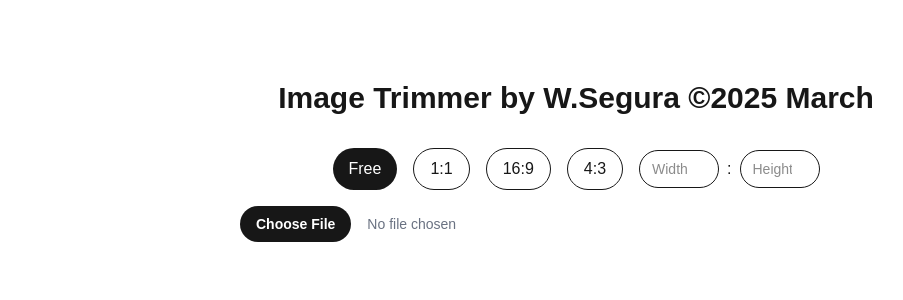
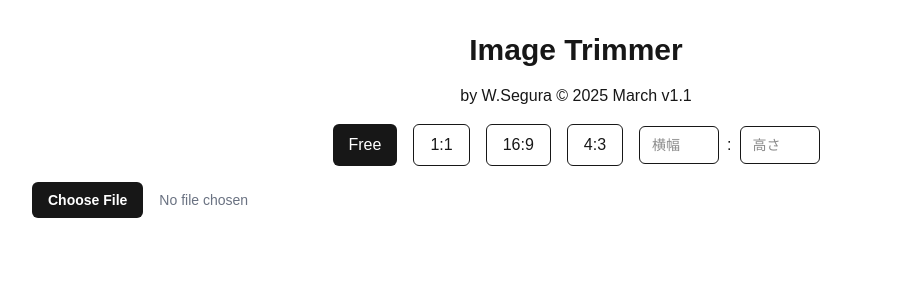
Before and after one commit to wladimirsegura/imagetrim, a Next.js app: page / in a window 1280 px wide. Shown: the top 300 px of the page, without its empty margins (64-967 px from the left). Built offline with nearby package versions, Linux system fonts and the light colour scheme.

Commit message:
added panning function

```diff
--- a/src/app/page.tsx
+++ b/src/app/page.tsx
@@ -61,33 +61,34 @@ export default function Home() {
   };
 
   return (
-    <div className="min-h-screen p-8 pb-20 sm:p-20">
-      <main className="flex flex-col gap-8 items-center max-w-4xl mx-auto">
-        <h1 className="text-3xl font-bold">Image Trimmer by W.Segura ©2025 March</h1>
+    <div className="max-w-screen min-h-screen p-4 md:p-6 lg:p-8">
+      <main className="flex flex-col gap-4 items-center max-w-6xl mx-auto">
+        <h1 className="text-2xl md:text-3xl font-bold text-center px-4">Image Trimmer </h1>
+        <h2>by W.Segura © 2025 March v1.1</h2>
 
-        <div className="w-full space-y-4">
-          <div className="flex flex-wrap gap-4 justify-center">
+        <div className="w-full max-w-[1200px] mx-auto px-2 md:px-4">
+          <div className="flex flex-wrap gap-2 md:gap-4 justify-center mb-4">
             <button
               onClick={() => setAspectRatio(undefined)}
-              className={`px-4 py-2 rounded-full ${!aspectRatio ? 'bg-foreground text-background' : 'border border-foreground'}`}
+              className={`px-3 md:px-4 py-2 rounded-md ${!aspectRatio ? 'bg-foreground text-background' : 'border border-foreground'}`}
             >
               Free
             </button>
             <button
               onClick={() => setAspectRatio(1)}
-              className={`px-4 py-2 rounded-full ${aspectRatio === 1 ? 'bg-foreground text-background' : 'border border-foreground'}`}
+              className={`px-3 md:px-4 py-2 rounded-md ${aspectRatio === 1 ? 'bg-foreground text-background' : 'border border-foreground'}`}
             >
               1:1
             </button>
             <button
               onClick={() => setAspectRatio(16/9)}
-              className={`px-4 py-2 rounded-full ${aspectRatio === 16/9 ? 'bg-foreground text-background' : 'border border-foreground'}`}
+              className={`px-3 md:px-4 py-2 rounded-md ${aspectRatio === 16/9 ? 'bg-foreground text-background' : 'border border-foreground'}`}
             >
               16:9
             </button>
             <button
               onClick={() => setAspectRatio(4/3)}
-              className={`px-4 py-2 rounded-full ${aspectRatio === 4/3 ? 'bg-foreground text-background' : 'border border-foreground'}`}
+              className={`px-3 md:px-4 py-2 rounded-md ${aspectRatio === 4/3 ? 'bg-foreground text-background' : 'border border-foreground'}`}
             >
               4:3
             </button>
@@ -95,18 +96,18 @@ export default function Home() {
               <input
                 type="number"
                 min="1"
-                placeholder="Width"
+                placeholder="横幅"
                 value={customWidth}
-                className="w-20 px-3 py-2 rounded-full border border-foreground text-sm"
+                className="w-16 md:w-20 px-2 md:px-3 py-2 rounded-md border border-foreground text-sm"
                 onChange={(e) => handleCustomRatioChange('width', e.target.value)}
               />
               <span>:</span>
               <input
                 type="number"
                 min="1"
-                placeholder="Height"
+                placeholder="高さ"
                 value={customHeight}
-                className="w-20 px-3 py-2 rounded-full border border-foreground text-sm"
+                className="w-16 md:w-20 px-2 md:px-3 py-2 rounded-md border border-foreground text-sm"
                 onChange={(e) => handleCustomRatioChange('height', e.target.value)}
               />
             </div>
@@ -118,7 +119,7 @@ export default function Home() {
           />
 
           {croppedImage && (
-            <div className="flex flex-col items-center gap-4">
+            <div className="flex flex-col items-center gap-4 mt-4 px-2 md:px-4">
               <h2 className="text-xl font-semibold">Preview</h2>
               <img
                 src={croppedImage}
@@ -127,7 +128,7 @@ export default function Home() {
               />
               <button
                 onClick={handleDownload}
-                className="rounded-full bg-foreground text-background px-6 py-2 hover:bg-[#383838] dark:hover:bg-[#ccc] transition-colors"
+                className="rounded-full bg-foreground text-background px-6 py-2 hover:bg-[#383838] dark:hover:bg-[#ccc] transition-colors mb-8"
               >
                 Download
               </button>
--- a/src/components/ImageCropper.tsx
+++ b/src/components/ImageCropper.tsx
@@ -1,6 +1,6 @@
 'use client';
 
-import { useState, useRef } from 'react';
+import { useState, useRef, useEffect } from 'react';
 import ReactCrop, { Crop, PixelCrop } from 'react-image-crop';
 import 'react-image-crop/dist/ReactCrop.css';
 
@@ -16,7 +16,57 @@ export default function ImageCropper({ aspectRatio, onCropComplete }: ImageCropp
   const [showPreview, setShowPreview] = useState(false);
   const [previewImage, setPreviewImage] = useState<string>('');
   const [zoom, setZoom] = useState<number>(1);
+  const [isPanning, setIsPanning] = useState<boolean>(false);
+  const [panStart, setPanStart] = useState<{ x: number; y: number } | null>(null);
+  const [imagePosition, setImagePosition] = useState<{ x: number; y: number }>({ x: 0, y: 0 });
+  const [isFullViewport, setIsFullViewport] = useState<boolean>(false);
   const imgRef = useRef<HTMLImageElement>(null);
+
+  useEffect(() => {
+    const handleKeyDown = (e: KeyboardEvent) => {
+      if (e.code === 'Space' && !isPanning) {
+        e.preventDefault();
+        setIsPanning(true);
+      }
+    };
+
+    const handleKeyUp = (e: KeyboardEvent) => {
+      if (e.code === 'Space') {
+        e.preventDefault();
+        setIsPanning(false);
+      }
+    };
+
+    window.addEventListener('keydown', handleKeyDown);
+    window.addEventListener('keyup', handleKeyUp);
+
+    return () => {
+      window.removeEventListener('keydown', handleKeyDown);
+      window.removeEventListener('keyup', handleKeyUp);
+    };
+  }, [isPanning]);
+
+  const handleMouseDown = (e: React.MouseEvent) => {
+    if (isPanning) {
+      e.preventDefault();
+      setPanStart({ x: e.clientX - imagePosition.x, y: e.clientY - imagePosition.y });
+    }
+  };
+
+  const handleMouseMove = (e: React.MouseEvent) => {
+    if (isPanning && panStart) {
+      e.preventDefault();
+      const newX = e.clientX - panStart.x;
+      const newY = e.clientY - panStart.y;
+      setImagePosition({ x: newX, y: newY });
+    }
+  };
+
+  const handleMouseUp = () => {
+    if (isPanning) {
+      setPanStart(null);
+    }
+  };
 
   const onSelectFile = (e: React.ChangeEvent<HTMLInputElement>) => {
     if (e.target.files && e.target.files.length > 0) {
@@ -76,37 +126,37 @@ export default function ImageCropper({ aspectRatio, onCropComplete }: ImageCropp
   };
 
   return (
-    <div className="flex flex-col items-center gap-4 w-full max-w-2xl mx-auto">
-      <div className="w-full flex items-center gap-4">
+    <div className="w-full max-w-[95vw] mx-auto px-4">
+      <div className="w-full flex flex-wrap items-center gap-4 mb-4">
         <input
           type="file"
           accept="image/*"
           onChange={onSelectFile}
           className="flex-1 text-sm text-gray-500
             file:mr-4 file:py-2 file:px-4
-            file:rounded-full file:border-0
+            file:rounded-md file:border-0
             file:text-sm file:font-semibold
             file:bg-foreground file:text-background
             hover:file:bg-[#383838] dark:hover:file:bg-[#ccc]"
         />
         {src && (
-          <div className="flex items-center gap-2">
+          <div className="flex items-center gap-2 flex-wrap">
             <button
               onClick={() => setZoom(Math.max(0.1, zoom - 0.1))}
-              className="rounded-full bg-foreground text-background px-4 py-2 hover:bg-[#383838] dark:hover:bg-[#ccc] transition-colors whitespace-nowrap"
+              className="rounded-full bg-foreground text-background px-3 py-1 hover:bg-[#383838] dark:hover:bg-[#ccc] transition-colors whitespace-nowrap"
             >
               -
             </button>
             <span className="text-sm">{Math.round(zoom * 100)}%</span>
             <button
               onClick={() => setZoom(Math.min(3, zoom + 0.1))}
-              className="rounded-full bg-foreground text-background px-4 py-2 hover:bg-[#383838] dark:hover:bg-[#ccc] transition-colors whitespace-nowrap"
+              className="rounded-full bg-foreground text-background px-3 py-1 hover:bg-[#383838] dark:hover:bg-[#ccc] transition-colors whitespace-nowrap"
             >
               +
             </button>
             <button
               onClick={getCroppedImg}
-              className="rounded-full bg-foreground text-background px-4 py-2 hover:bg-[#383838] dark:hover:bg-[#ccc] transition-colors whitespace-nowrap ml-2"
+              className="rounded-md bg-foreground text-background px-4 py-2 hover:bg-[#383838] dark:hover:bg-[#ccc] transition-colors whitespace-nowrap"
             >
               Crop Image
             </button>
@@ -116,24 +166,35 @@ export default function ImageCropper({ aspectRatio, onCropComplete }: ImageCropp
       {src && (
         <ReactCrop
           crop={crop}
-          onChange={(c) => setCrop(c)}
-          onComplete={(c) => setCompletedCrop(c)}
+          onChange={(c) => !isPanning && setCrop(c)}
+          onComplete={(c) => !isPanning && setCompletedCrop(c)}
           aspect={aspectRatio}
-          className="max-w-full"
+          className="max-w-full overflow-hidden"
+          disabled={isPanning}
         >
           <img
             ref={imgRef}
             alt="Crop me"
             src={src}
-            style={{ transform: `scale(${zoom})` }}
-            className="max-w-full h-auto transform-origin-center"
+            style={{
+              transform: `scale(${zoom}) translate(${imagePosition.x}px, ${imagePosition.y}px)`,
+              cursor: isPanning ? 'grab' : 'default',
+              width: '100%',
+              height: '100%',
+              objectFit: 'contain'
+            }}
+            className="max-h-[80vh] w-auto mx-auto"
+            onMouseDown={handleMouseDown}
+            onMouseMove={handleMouseMove}
+            onMouseUp={handleMouseUp}
+            onMouseLeave={handleMouseUp}
           />
         </ReactCrop>
       )}
 
       {showPreview && (
         <div className="fixed inset-0 bg-black bg-opacity-50 flex items-center justify-center z-50">
-          <div className="bg-background p-8 rounded-lg max-w-2xl w-full mx-4 relative">
+          <div className="bg-background p-8 rounded-md max-w-2xl w-full mx-4 relative">
             <button
               onClick={() => setShowPreview(false)}
               className="absolute top-4 right-4 text-foreground hover:text-gray-600 transition-colors"
@@ -145,11 +206,11 @@ export default function ImageCropper({ aspectRatio, onCropComplete }: ImageCropp
               <img
                 src={previewImage}
                 alt="Cropped preview"
-                className="max-w-full h-auto rounded-lg shadow-lg"
+                className="max-w-full h-auto rounded-md shadow-lg"
               />
               <button
                 onClick={handleDownload}
-                className="rounded-full bg-foreground text-background px-6 py-2 hover:bg-[#383838] dark:hover:bg-[#ccc] transition-colors"
+                className="rounded-md bg-foreground text-background px-6 py-2 hover:bg-[#383838] dark:hover:bg-[#ccc] transition-colors"
               >
                 Download
               </button>
```
